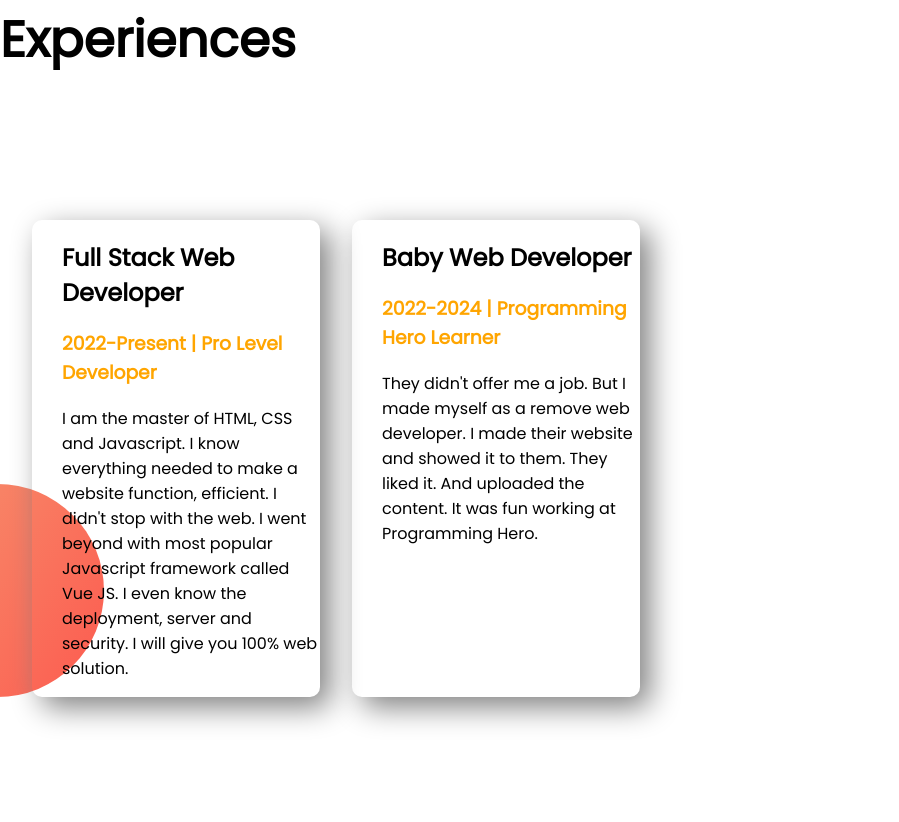
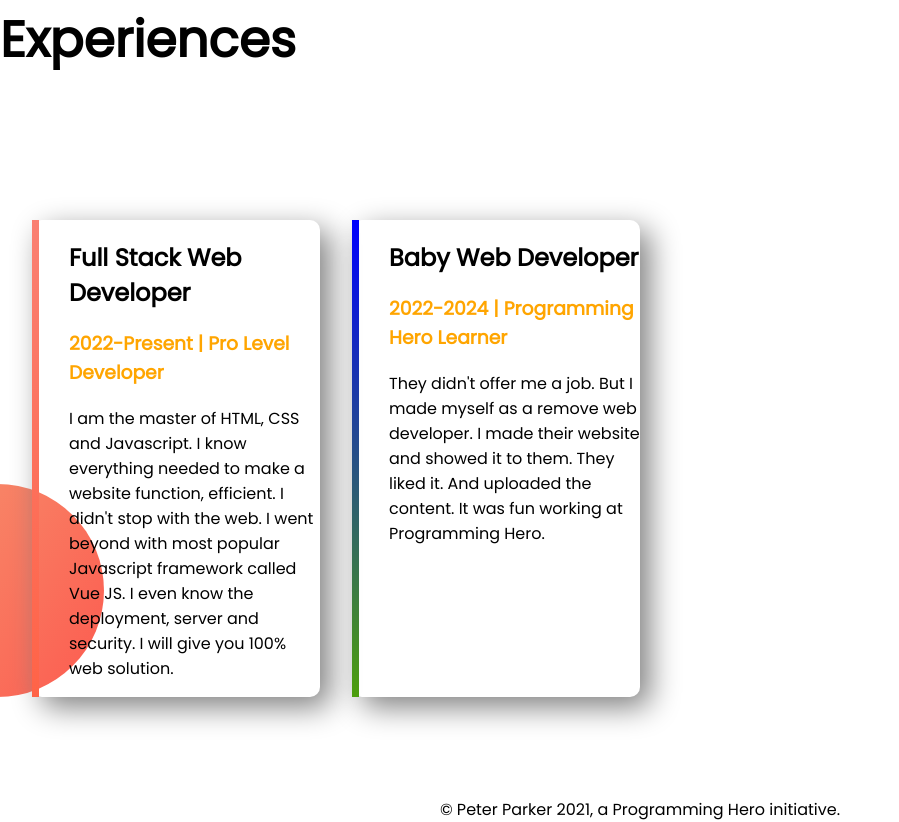
Before and after one commit to mamuntufayel/developer-port, a plain HTML site: page index.html in a window 1280 px wide. Shown: the part 1171-1993 px from the top of the page, without its empty margins (0-899 px from the left). Before the commit the page ends 1968 px from the top, so only its background shows below. Drawn offline with Linux system fonts and the light colour scheme.

Commit message:
complete

```diff
--- a/index.html
+++ b/index.html
@@ -56,7 +56,7 @@
 
     <section class="ex-area">
         <div class="half-width last-flex">
-            <div class="experience">
+            <div id="no-one" class="experience">
 
                 <h2>Full Stack Web Developer</h2>
 
@@ -68,7 +68,7 @@
                     JS. I even know the deployment, server and security. I will give you 100% web solution.</p>
             </div>
 
-            <div class="experience">
+            <div id="no-two" class="experience">
                 <h2>Baby Web Developer</h2>
                 <h3 class="orange-color">2022-2024 | Programming Hero Learner</h3>
                 <p>They didn't offer me a job. But I made myself as a remove web developer. I made their website and
@@ -83,6 +83,7 @@
 
     </section>
 
+    <footer>© Peter Parker 2021, a Programming Hero initiative.</footer>
 
 
 
--- a/style.css
+++ b/style.css
@@ -58,3 +58,17 @@ body{
     padding-left: 30px;
     border-radius: 10px;
 }
+#no-two{
+    border-left: 7px solid;
+    border-image: linear-gradient(blue, #4d9f0c) 30;
+    border-image-slice: 1;
+}
+#no-one{
+    border-left: 7px solid;
+    border-image: linear-gradient(salmon, tomato) 30;
+    border-image-slice: 1;
+
+}
+footer{
+    text-align: center;
+}
```
